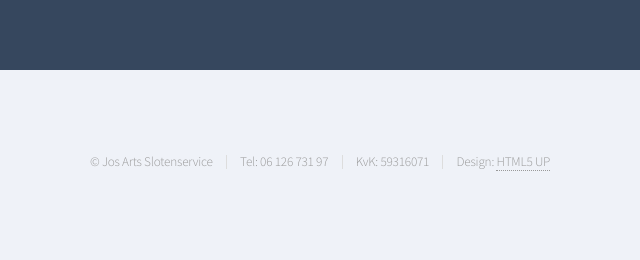
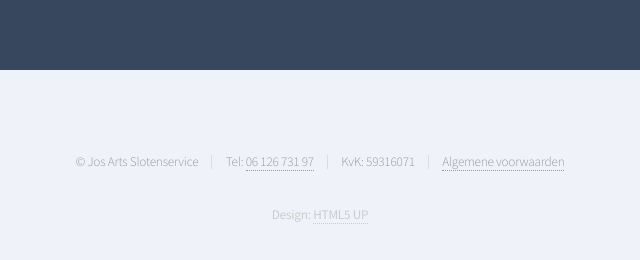
Before and after one commit to Muurtegel/muurtegel.github.io, a plain HTML site: page openen-van-sloten.html in a window 1280 px wide. Shown: the part 1528-1788 px from the top of the page, 320-960 px from the left. Before the commit the page ends 1755 px from the top, so only its background shows below. Drawn offline with Linux system fonts and the light colour scheme.

Commit message:
Copied new footer to all other pages as well

```diff
--- a/openen-van-sloten.html
+++ b/openen-van-sloten.html
@@ -81,11 +81,13 @@
 			</section>
 
 		<!-- Footer -->
-			<footer id="footer">
-				<ul class="copyright">
-					<li>&copy; Jos Arts Slotenservice</li><li>Tel: 06 126 731 97</li><li>KvK: 59316071</li><li>Design: <a href="http://html5up.net">HTML5 UP</a></li>
-				</ul>
-			</footer>
-
+		<footer id="footer">
+                                <ul class="copyright">
+                                        <li>&copy; Jos Arts Slotenservice</li><li>Tel: <a href="tel://06-126-731-97">06 126 731 97</a></li><li>KvK: 59316071</li><li><a href="/algemene-voorwaarden.pdf">Algemene voorwaarden</a></li>
+                                </ul>
+                                <div class="copyright">
+                                        <p>Design: <a href="http://html5up.net">HTML5 UP</a></p>
+                                </div>
+                        </footer>
 	</body>
 </html>
```
Also changed, not shown: advies-inbraak-preventie.html (+8 -6 lines), all-round-vakman.html (+8 -6 lines), plaatsen-hang-en-sluitwerk.html (+8 -5 lines).
